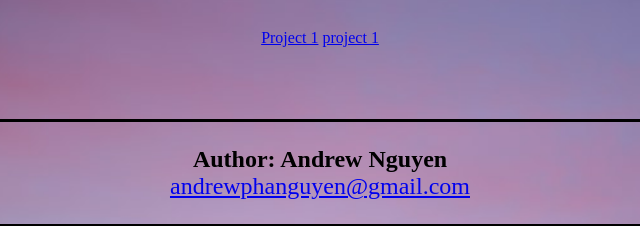
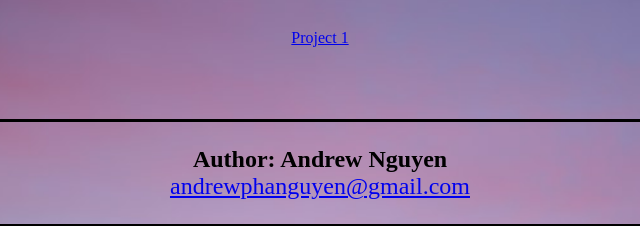
Before and after one commit to Andrewphanguyen/myWebsite, a plain HTML site: page project.html in a window 1280 px wide. Shown: the part 172-398 px from the top of the page, 320-960 px from the left. Drawn offline with Linux system fonts and the light colour scheme; a web font is replaced by a local one.

Commit message:
Update project.html

```diff
--- a/project.html
+++ b/project.html
@@ -45,7 +45,7 @@
         <a href="https://cse110-sp24-group25.github.io/Developer-Journal/source/homepage/homepage.html" target="_blank">Project 1</a>
 
 
-        <a href="project1.txt">project 1</a>
+
         <br> <br> <br> <br> <br>
         <footer>
             <p><b>Author: Andrew Nguyen</b><br>
```
